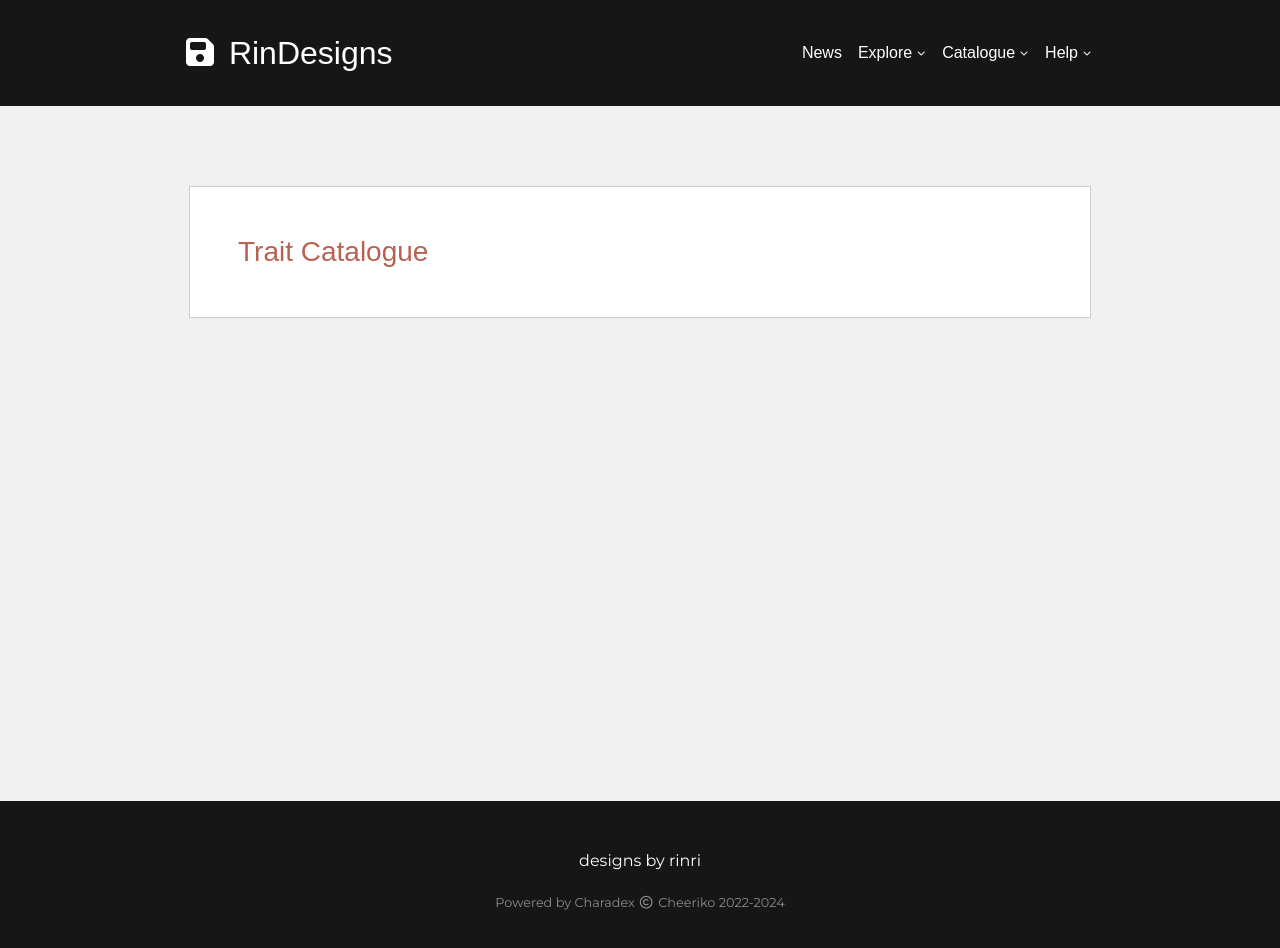
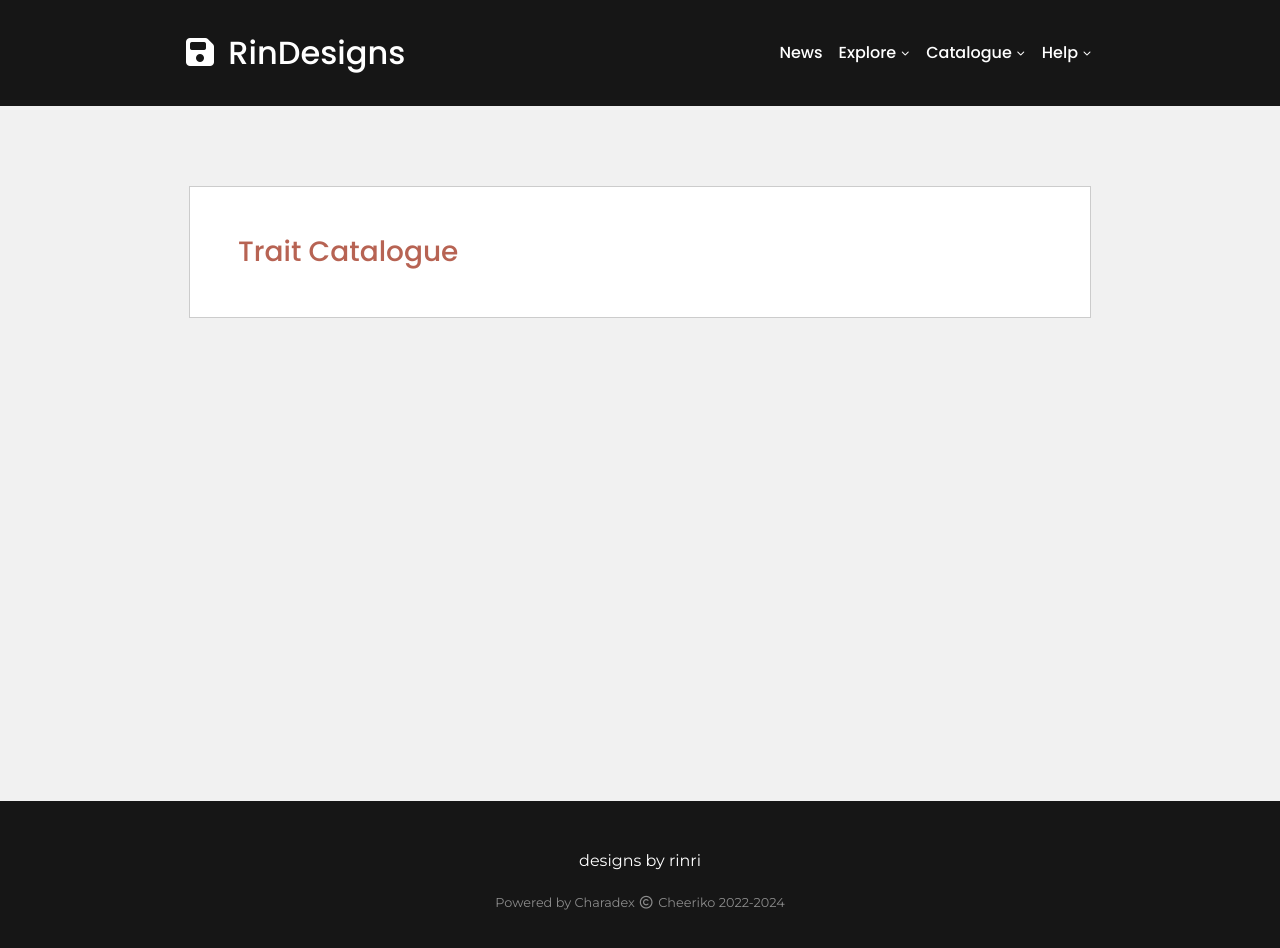
Before and after one commit to rinr-i/rindesigns, a plain HTML site: page traits.html in a window 1280 px wide. Drawn offline with nearby package versions, Linux system fonts and the light colour scheme; no server answers.

Commit message:
Update traits.html

```diff
--- a/traits.html
+++ b/traits.html
@@ -44,7 +44,7 @@
     <link rel="stylesheet" type="text/css" href="styles/charadex.css">
 
     <!-- Google Font -->
-    <link href="https://fonts.googleapis.com/css?family=Montserrat:400|Comfortaa:500" rel="stylesheet">
+    <link href="https://fonts.googleapis.com/css?family=Montserrat:400|Poppins:500" rel="stylesheet">
 
 
 </head>
```
